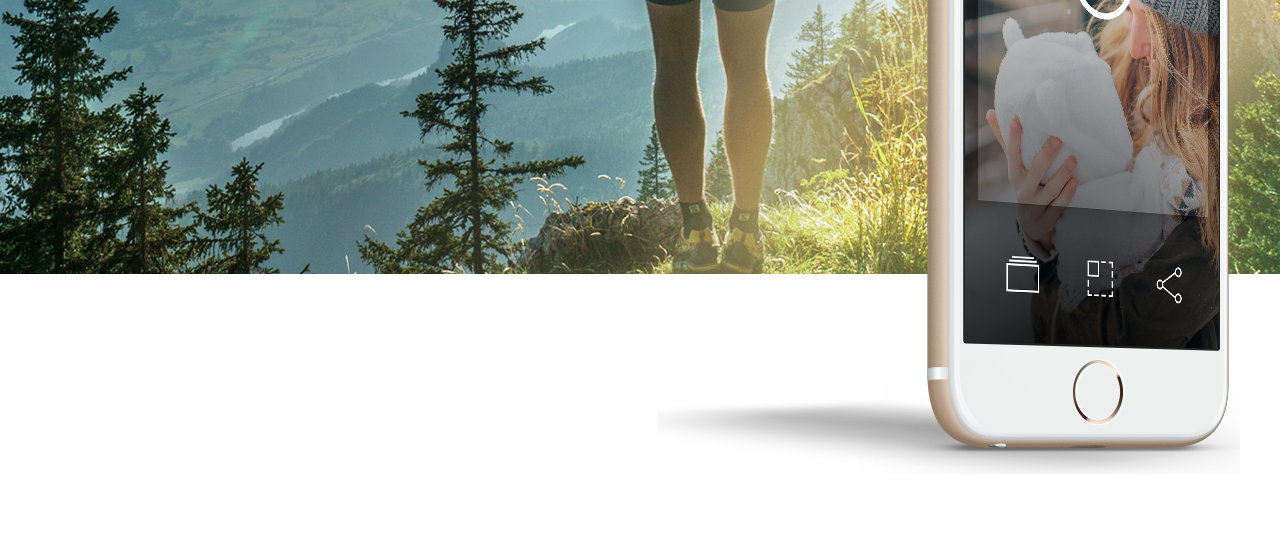
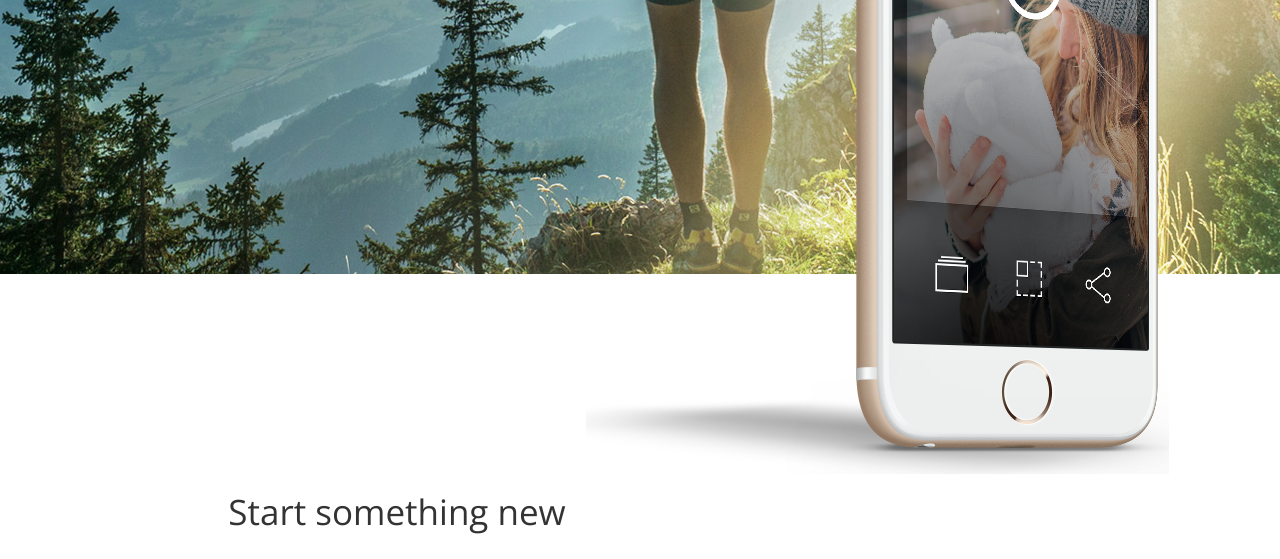
Before and after one commit to Paganini1987/work2, a website: page app/index.html in a window 1280 px wide. Shown: the part 687-1246 px from the top of the page. Drawn offline with nearby package versions, Linux system fonts and the light colour scheme.

Commit message:
add new style

```diff
--- a/app/css/main.css
+++ b/app/css/main.css
@@ -20,12 +20,6 @@
 	font-family: 'Open Sans';
 	font-weight: 300;
 	font-size:60px;
-}
-.header_wrap, .start {
-	position:relative;
-	display:block;
-	max-width: 1230px;
-	margin:0 auto;
 }
 .header_text {
 	padding-top:354px;s
--- a/app/index.html
+++ b/app/index.html
@@ -10,12 +10,18 @@
 	<link href="https://fonts.googleapis.com/css?family=Merriweather:400i|Open+Sans:300" rel="stylesheet">
 	<link rel="stylesheet" href="fonts/FontAwesome/css/font-awesome.min.css">
 	<title>Picture perfect</title>
+	<!-- HTML5 shim and Respond.js for IE8 support of HTML5 elements and media queries -->
+    <!-- WARNING: Respond.js doesn't work if you view the page via file:// -->
+    <!--[if lt IE 9]>
+      <script src="https://oss.maxcdn.com/html5shiv/3.7.3/html5shiv.min.js"></script>
+      <script src="https://oss.maxcdn.com/respond/1.4.2/respond.min.js"></script>
+    <![endif]-->
 </head>
 <body>
 <header class="header">
-	<div class="header_wrap">
 	<div class="container-fluid">
 		<div class="row">
+			<div class="col-md-8 col-md-offset-2">
 				<div class="header_logo col-md-12">
 					<img src="img/logo.png" alt="logo" class="header_logo_img">
 					<span class="header_logo_text">take</span>
@@ -34,8 +40,7 @@
 <main class="start">
 	<div class="container-fluid">
 		<div class="row">
-			<div class="col-md-12 hidden-xs hidden-sm start_cap"></div>
-		</div>
+			<div class="col-md-8 col-md-offset-2">
 					<div class="row">
 						<div class="start_left col-md-6">
 						  <h1>Start something new</h1>
@@ -47,6 +52,8 @@
 							<div class="start_cap_2 hidden-xs hidden-sm"></div>
 							<p>Lorem ipsum dolor sit amet, consectetur adipisicing elit. Ipsa fugiat sed molestiae impedit doloribus, recusandae aspernatur odit obcaecati earum inventore quae, veniam labore deleniti autem, non quaerat ea dicta sint aperiam necessitatibus excepturi illum. Molestias, blanditiis esse maiores ut mollitia voluptate, ipsam dolorum. Non inventore, dicta voluptate labore dignissimos accusamus?</p>
 							<p>Lorem ipsum dolor sit amet, consectetur adipisicing elit. Ipsa fugiat sed molestiae impedit doloribus, recusandae aspernatur odit obcaecati earum inventore quae, veniam labore deleniti autem, non quaerat ea dicta sint aperiam necessitatibus excepturi illum. Molestias, blanditiis esse maiores ut mollitia voluptate, ipsam dolorum. Non inventore, dicta voluptate labore dignissimos accusamus?</p>
+						</div>
+					</div>
 			</div>
 		</div>
 	</div>
```
Lines whose indentation alone changed are shown as unchanged.
